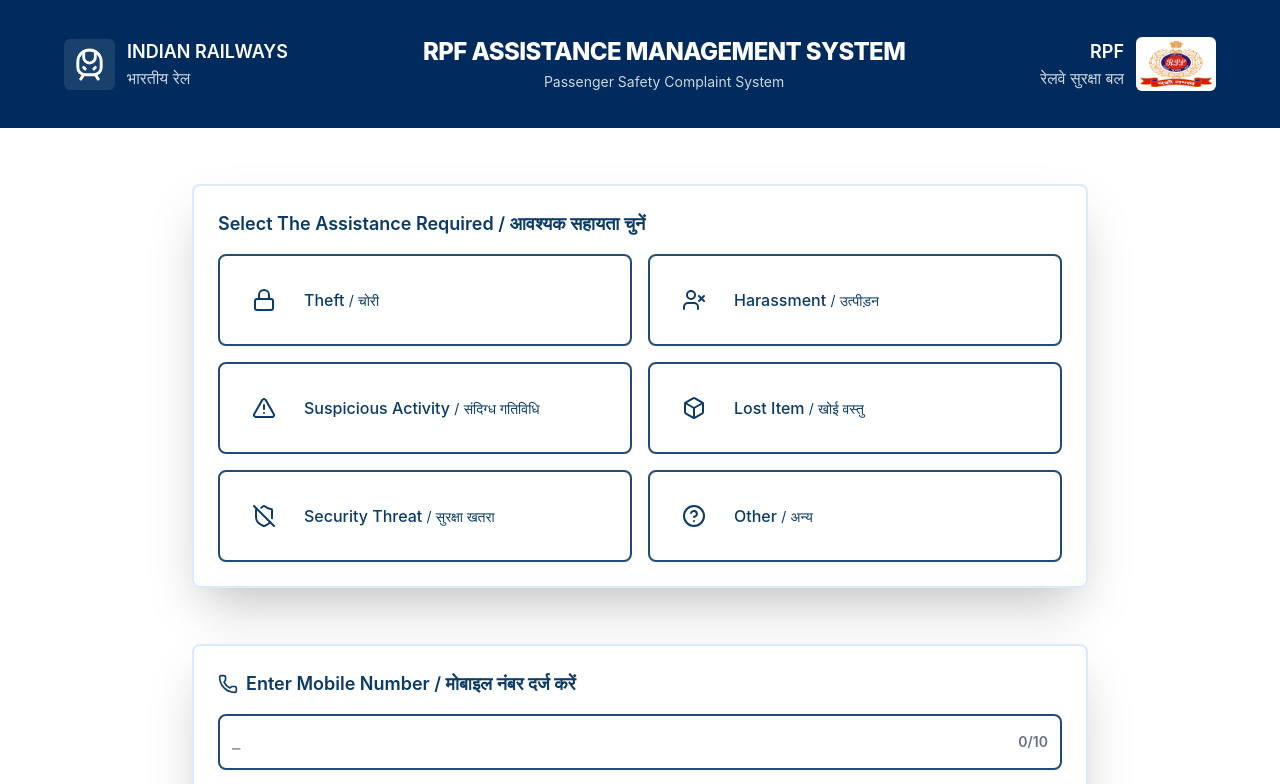
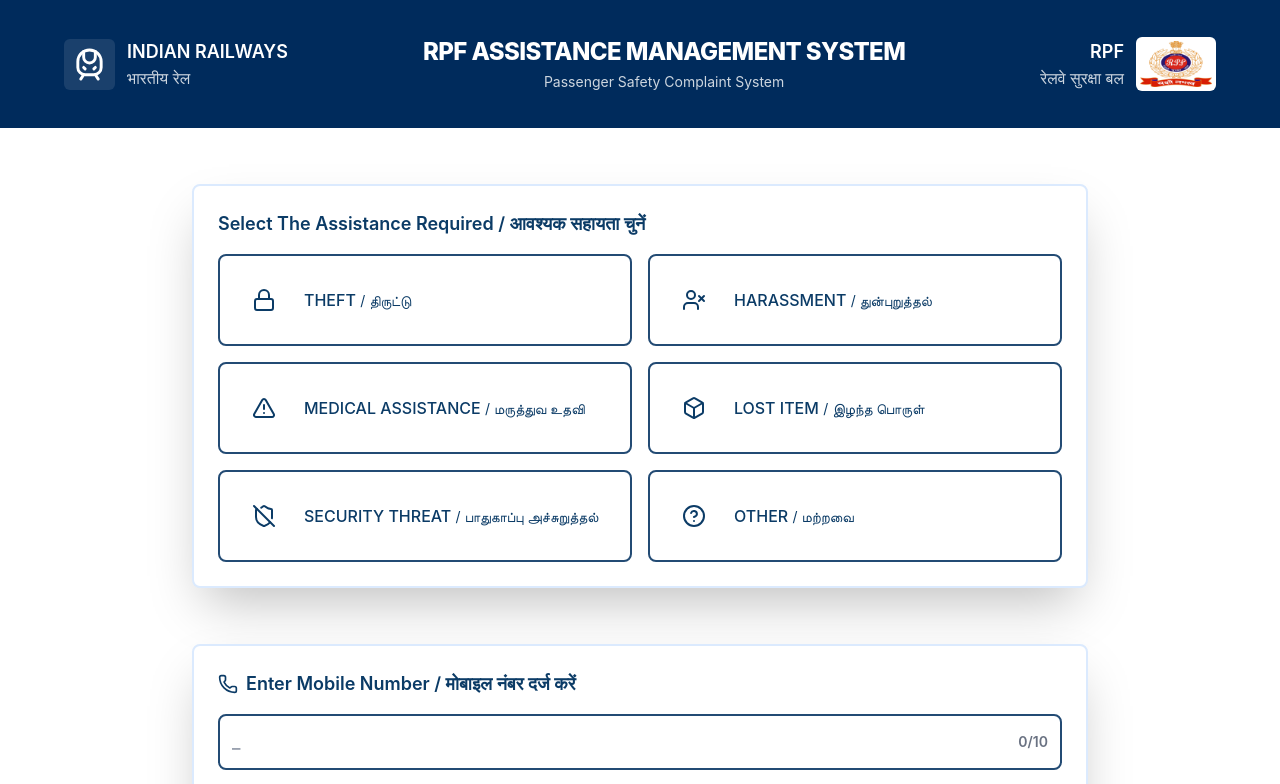
Before and after one commit to JWS-Technology/rpf-frontend, a Next.js app: page / in a window 1280 px wide. Shown: the top 784 px of the page. Built offline with nearby package versions, Linux system fonts and the light colour scheme; no server answers.

Commit message:
[feat] tamil subtitles added

```diff
--- a/app/components/IssueSelector.tsx
+++ b/app/components/IssueSelector.tsx
@@ -32,12 +32,12 @@
 }
 
 const OPTIONS: Option[] = [
-  { issue: 'theft', icon: Lock, title: 'Theft', subtitle: 'चोरी' },
-  { issue: 'harassment', icon: UserX, title: 'Harassment', subtitle: 'उत्पीड़न' },
-  { issue: 'suspicious activity', icon: AlertTriangle, title: 'Suspicious Activity', subtitle: 'संदिग्ध गतिविधि' },
-  { issue: 'lost', icon: Box, title: 'Lost Item', subtitle: 'खोई वस्तु' },
-  { issue: 'security', icon: ShieldOff, title: 'Security Threat', subtitle: 'सुरक्षा खतरा' },
-  { issue: 'other', icon: HelpCircle, title: 'Other', subtitle: 'अन्य' },
+  { issue: 'THEFT', icon: Lock, title: 'THEFT', subtitle: 'திருட்டு' },
+  { issue: 'HARASSMENT', icon: UserX, title: 'HARASSMENT', subtitle: 'துன்புறுத்தல்' },
+  { issue: 'MEDICAL ASSISTANCE', icon: AlertTriangle, title: 'MEDICAL ASSISTANCE', subtitle: 'மருத்துவ உதவி' },
+  { issue: 'LOST ITEM', icon: Box, title: 'LOST ITEM', subtitle: 'இழந்த பொருள்' },
+  { issue: 'SECURITY THREAT', icon: ShieldOff, title: 'SECURITY THREAT', subtitle: 'பாதுகாப்பு அச்சுறுத்தல்' },
+  { issue: 'OTHER', icon: HelpCircle, title: 'OTHER', subtitle: 'மற்றவை' },
 ];
 
 
```
